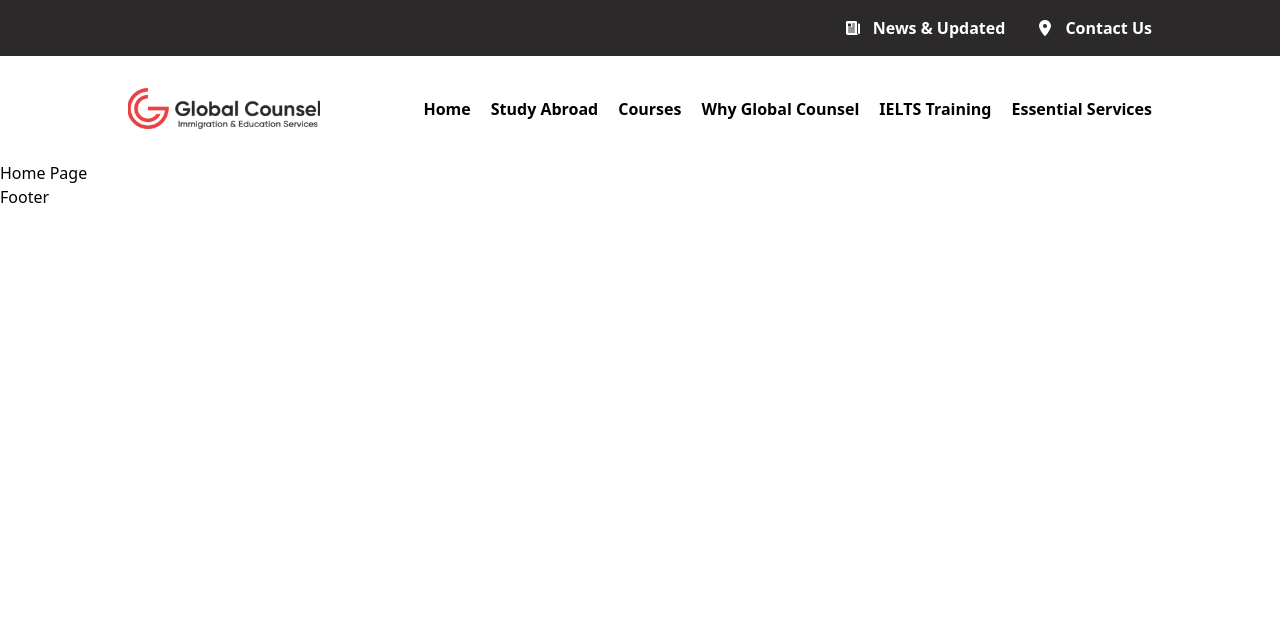
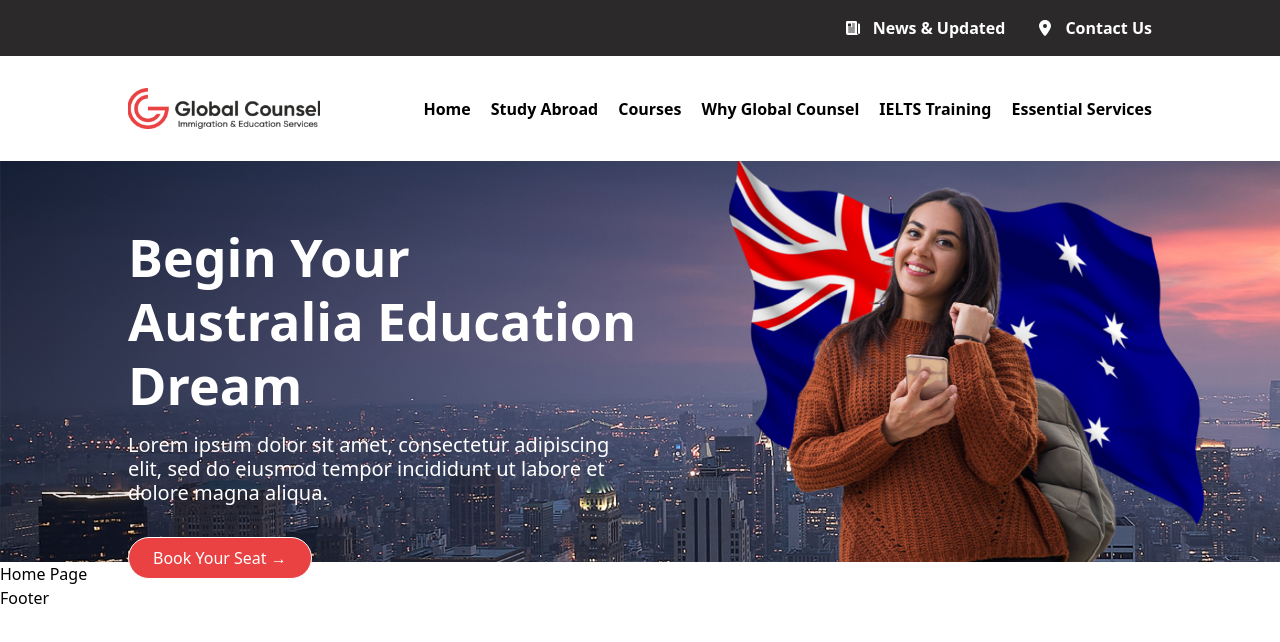
Before and after one commit to hasaanmumtaz6/demo, a Next.js app: page / in a window 1280 px wide. Shown: the top 642 px of the page. Built offline with nearby package versions, Linux system fonts and the light colour scheme.

Commit message:
Home baner develop for my screen

```diff
--- a/pages/_app.tsx
+++ b/pages/_app.tsx
@@ -1,4 +1,5 @@
 import "@/styles/globals.css";
+import "@/styles/home.css";
 import "@/styles/navbar.css";
 import "@/styles/Header.css";
 import type { AppProps } from "next/app";
--- /dev/null
+++ b/pages/components/HomeBanner.tsx
@@ -0,0 +1,28 @@
+import Image from "next/image";
+import React from "react";
+import banerbg from "@/public/Image/homebannerbg.png";
+import Link from "next/link";
+
+const HomeBanner = () => {
+  return (
+    <section className="home-banner">
+      <div className="banner-Image-Box">
+        <Image src={banerbg} alt="home-banner-bg" />
+      </div>
+      <div className="banner-content-box">
+        <div className="content-conatiner">
+          <h1>Begin Your Australia Education Dream</h1>
+          <p>
+            Lorem ipsum dolor sit amet, consectetur adipiscing elit, sed do
+            eiusmod tempor incididunt ut labore et dolore magna aliqua.
+          </p>
+          <Link href={"/"} className="primary-btn">
+            Book Your Seat &rarr;
+          </Link>
+        </div>
+      </div>
+    </section>
+  );
+};
+
+export default HomeBanner;
--- a/pages/index.tsx
+++ b/pages/index.tsx
@@ -1,10 +1,18 @@
 import React from "react";
 import Layout from "./components/Layout";
+import HomeBanner from "./components/HomeBanner";
 
 const Home = () => {
   return (
-    <Layout title={"Home • DEMO"} description={"Demo Page"} keywords={"demo, code for demo"}>
-      <div className="home-page">Home Page</div>
+    <Layout
+      title={"Home • DEMO"}
+      description={"Demo Page"}
+      keywords={"demo, code for demo"}
+    >
+      <div className="home-page">
+        <HomeBanner />
+        <p>Home Page</p>
+      </div>
     </Layout>
   );
 };
--- a/styles/globals.css
+++ b/styles/globals.css
@@ -19,3 +19,6 @@ body {
 .layout {
   @apply w-full h-full;
 }
+.primary-btn {
+  @apply w-fit px-[1.5rem] py-[0.5rem] rounded-full bg-[#EA4142] text-white;
+}
--- /dev/null
+++ b/styles/home.css
@@ -0,0 +1,24 @@
+/* homebanner */
+.home-banner,
+.banner-Image-Box {
+  @apply relative w-full h-full;
+}
+.banner-Image-Box img {
+  @apply w-full h-full;
+}
+.banner-content-box {
+  @apply absolute top-[2rem] left-0 overflow-hidden text-white w-full px-[8rem] py-[2rem] h-full flex items-center justify-start;
+}
+.content-conatiner {
+  @apply w-full h-full flex items-start justify-start flex-col gap-[1rem];
+}
+.banner-content-box h1 {
+  @apply text-[3.25rem] leading-[4rem] w-1/2 font-bold;
+}
+.banner-content-box p {
+  @apply text-[1.25rem] leading-[1.5rem] w-1/2;
+}
+.banner-content-box a {
+  @apply border-[1px] border-white mt-[1rem];
+}
+/* homebanner */
```
Also changed, not shown: public/Image/homebannerbg.png (added).
